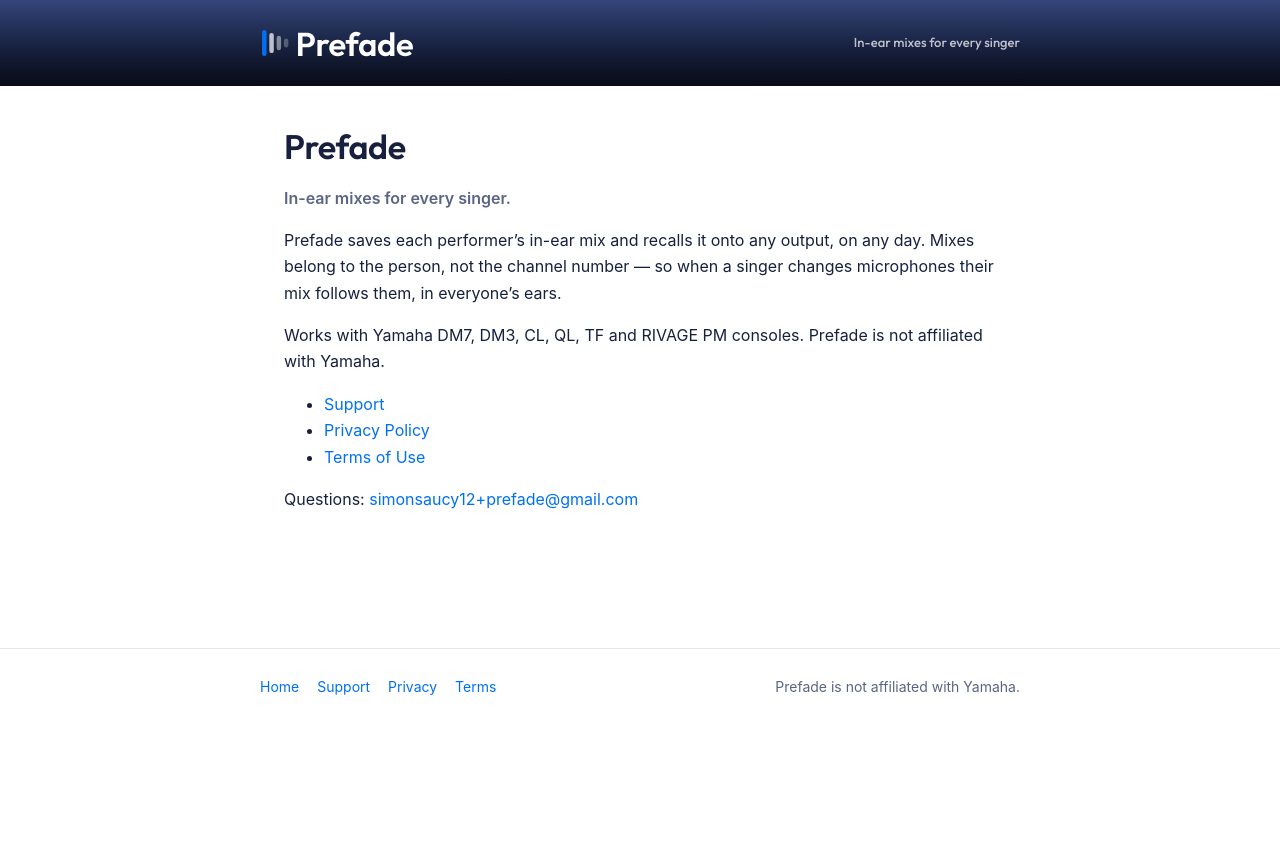
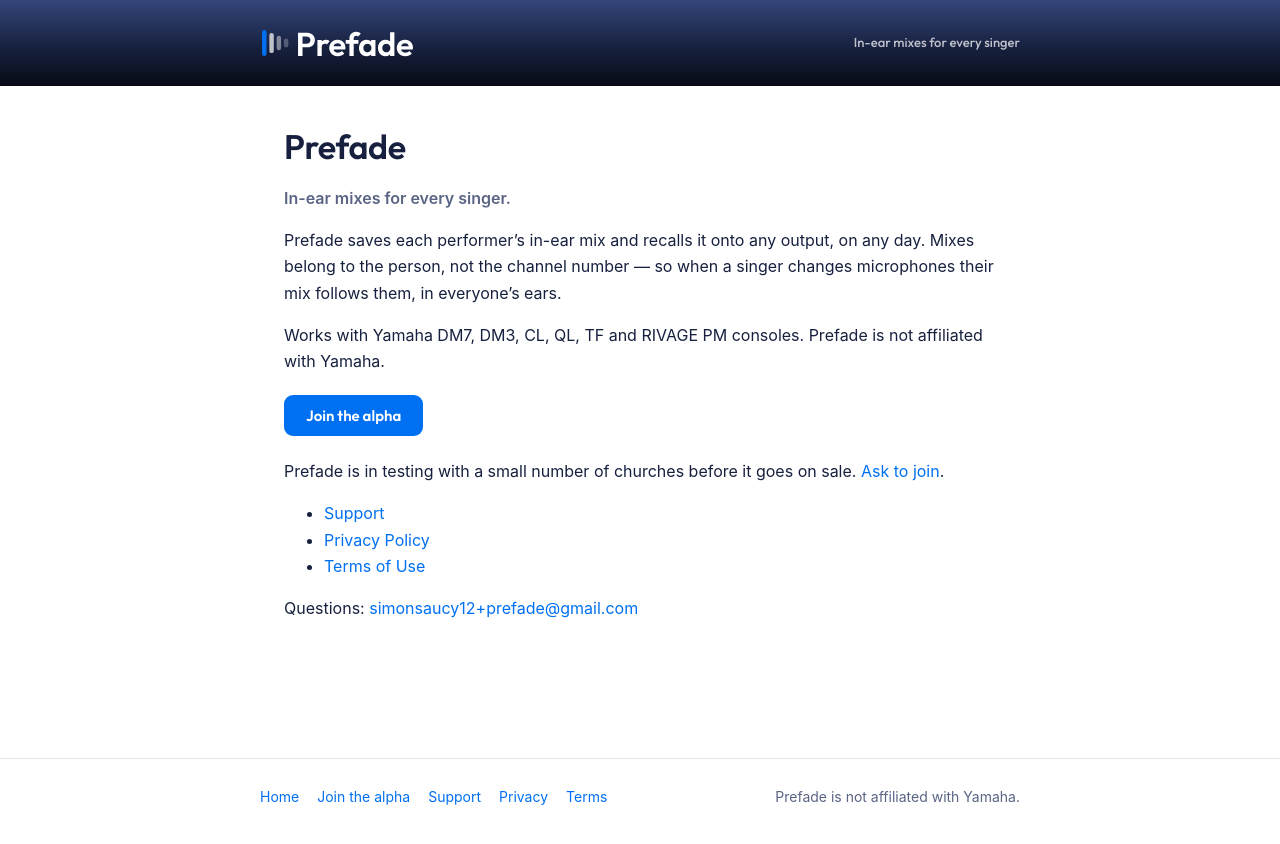
Before and after one commit to simonsaucy/cuelinemix, a Jekyll site: the page built from index.md, in a window 1280 px wide. Shown: the top 844 px of the page. Built offline with Jekyll 4.4.1, drawn with Linux system fonts in a browser that asks for light colours.

Commit message:
Add a page for people asking to join the alpha
The button opens a mail message with the fields already listed — venue,
console, platform, Apple ID — because a tester who has to guess what to
tell you sends half of it.

It says plainly that writing to a real console is untested and that an
alpha tester will be the first to do it. Someone deciding whether to
point this at their desk during a service should be told that before
they volunteer, not after.

```diff
--- a/_layouts/default.html
+++ b/_layouts/default.html
@@ -97,6 +97,7 @@
   <footer>
     <div class="inner">
       <a href="{{ '/' | relative_url }}">Home</a>
+      <a href="{{ '/alpha' | relative_url }}">Join the alpha</a>
       <a href="{{ '/support' | relative_url }}">Support</a>
       <a href="{{ '/privacy' | relative_url }}">Privacy</a>
       <a href="{{ '/terms' | relative_url }}">Terms</a>
--- a/index.md
+++ b/index.md
@@ -13,6 +13,11 @@ singer changes microphones their mix follows them, in everyone's ears.
 Works with Yamaha DM7, DM3, CL, QL, TF and RIVAGE PM consoles.
 Prefade is not affiliated with Yamaha.
 
+<p class="actions"><a class="btn" href="{{ '/alpha' | relative_url }}">Join the alpha</a></p>
+
+Prefade is in testing with a small number of churches before it goes on
+sale. [Ask to join](alpha).
+
 - [Support](support)
 - [Privacy Policy](privacy)
 - [Terms of Use](terms)
```
Also changed, not shown: alpha.md (added, +55 -0 lines).
